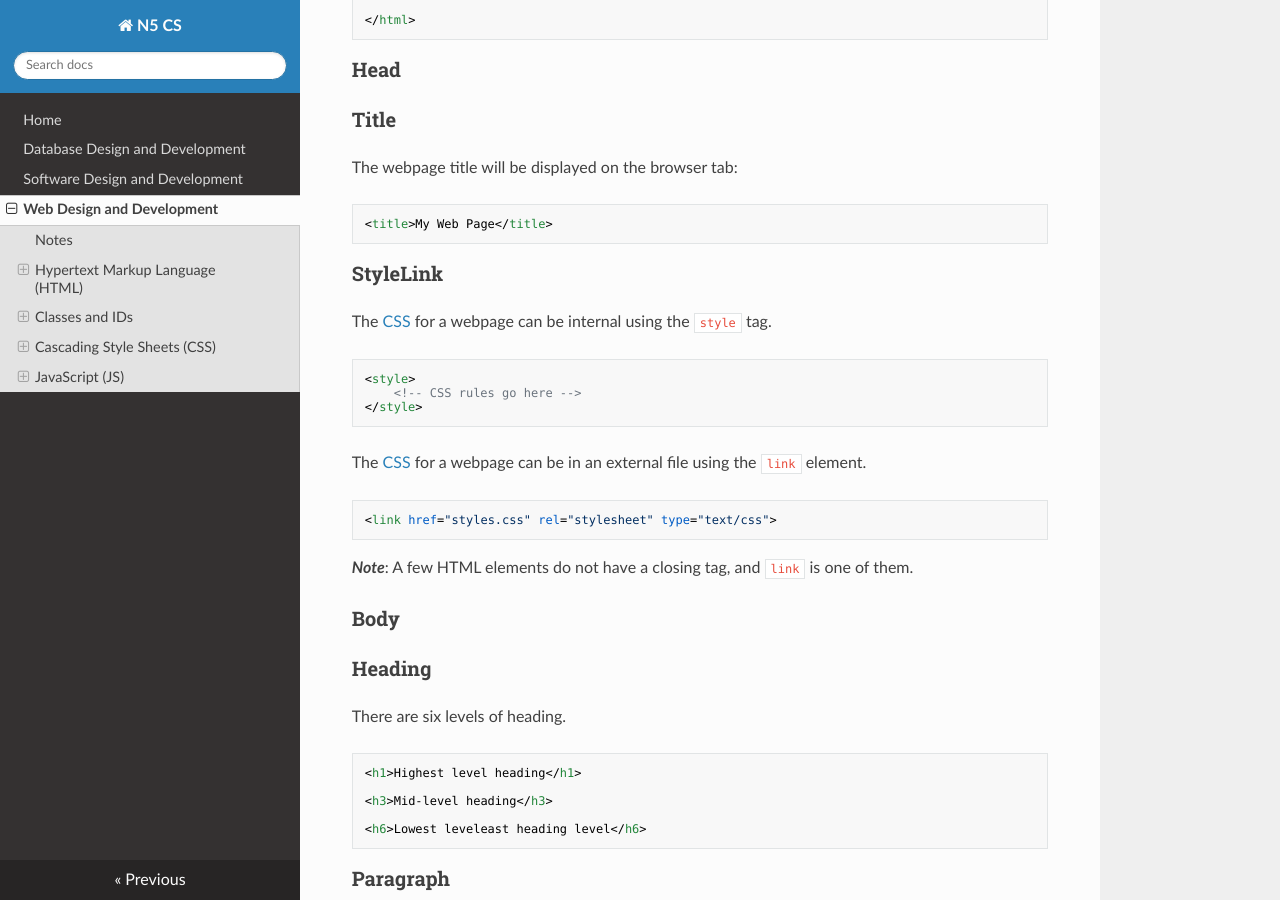
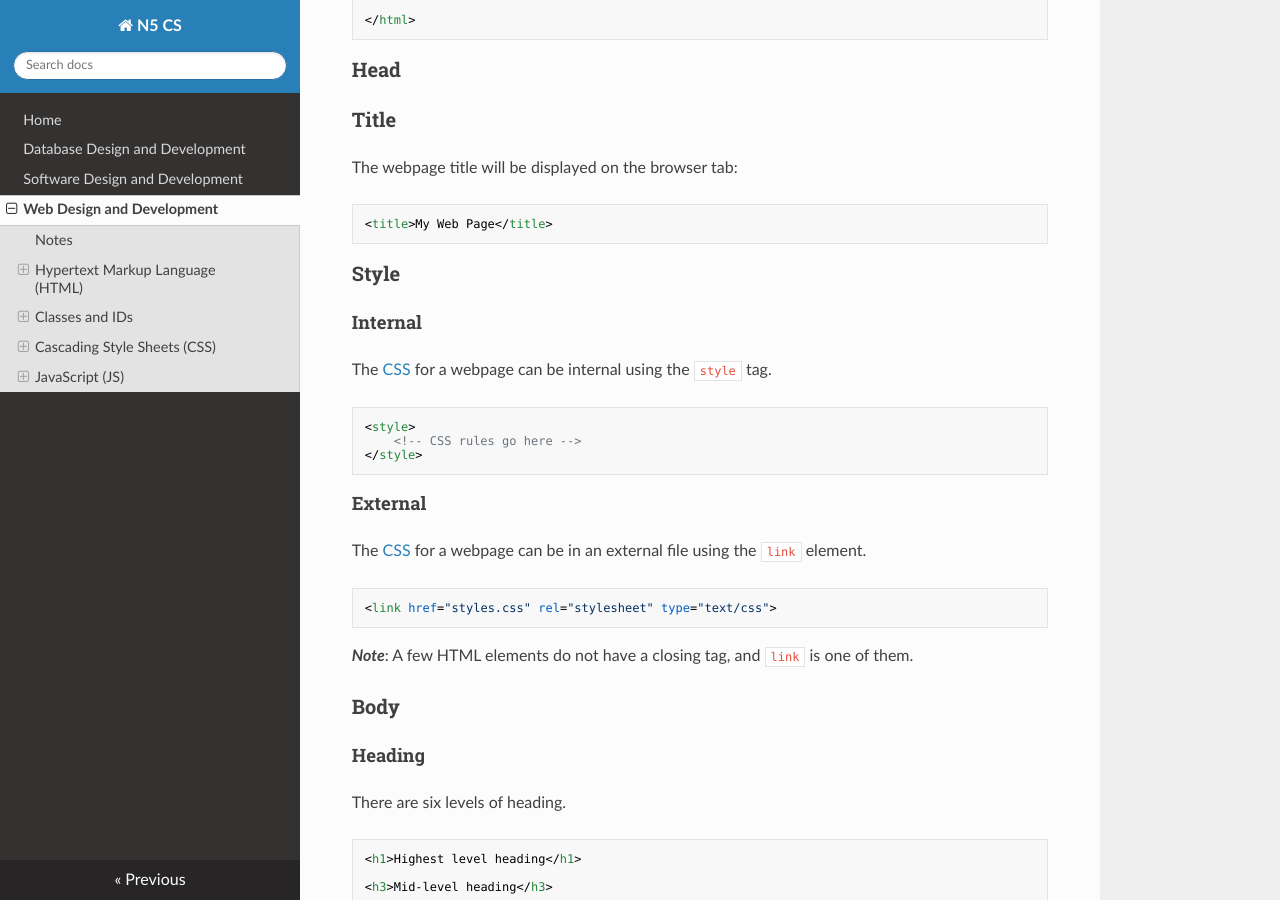
Before and after one commit to MrFriendCS/N5-CS, an MkDocs documentation site: the page built from docs/N5-CS-WDD.md, in a window 1280 px wide and 900 px high, scrolled down 1756 px. Built offline with MkDocs 1.6.1, drawn with Linux system fonts in a browser that asks for light colours; nearby versions of some CDN libraries.

Commit message:
docs/N5-CS-WDD.md updated from https://stackedit.io/

````diff
--- a/docs/N5-CS-WDD.md
+++ b/docs/N5-CS-WDD.md
@@ -94,7 +94,9 @@ The webpage title will be displayed on the browser tab:
 <title>My Web Page</title>
 ```
 
-### StyleLink
+### Style
+
+#### Internal
 
 The [CSS](#css) for a webpage can be internal using the `style` tag.
 
@@ -104,7 +106,7 @@ The [CSS](#css) for a webpage can be internal using the `style` tag.
 </style>
 ```
 
-###
+#### External
 
 The [CSS](#css) for a webpage can be in an external file using the `link` element.
 
@@ -117,7 +119,8 @@ ___Note___: A few HTML elements do not have a closing tag, and `link` is one of
 
 
 ### Body
-### Heading
+
+#### Heading
 
 There are six levels of heading.
 
````
Also changed, not shown: other parts of docs/N5-CS-WDD.md (+2 -2 lines).
